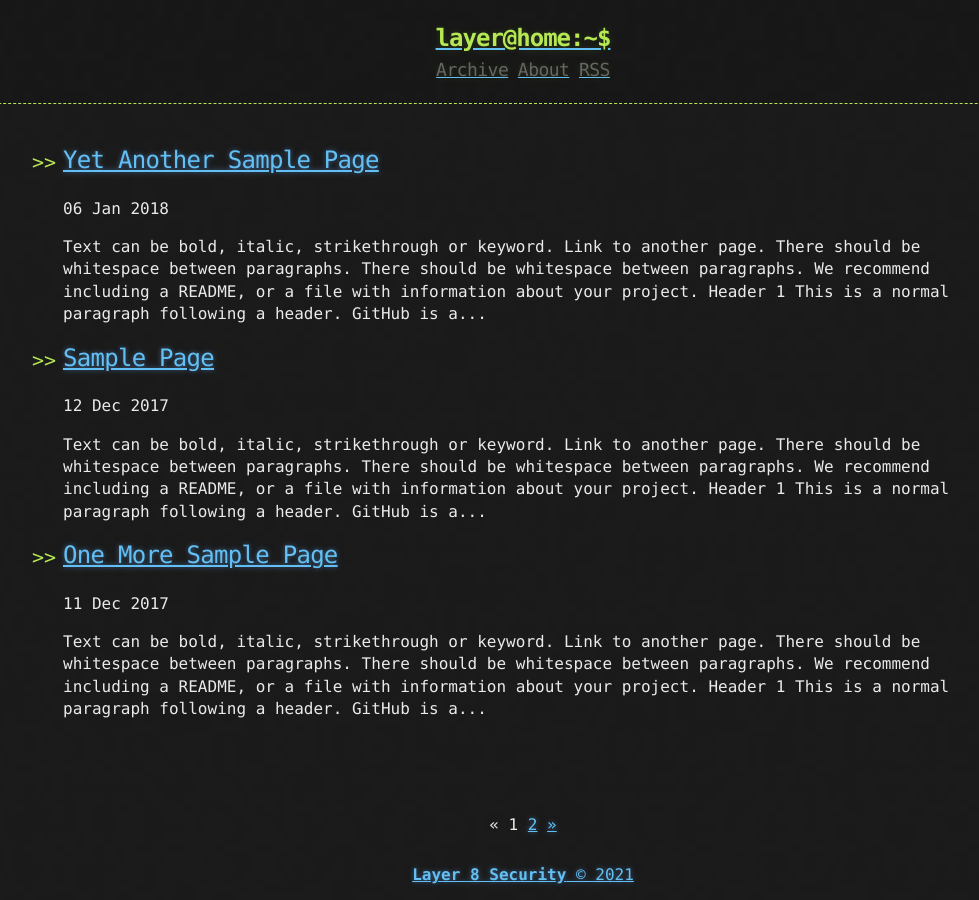
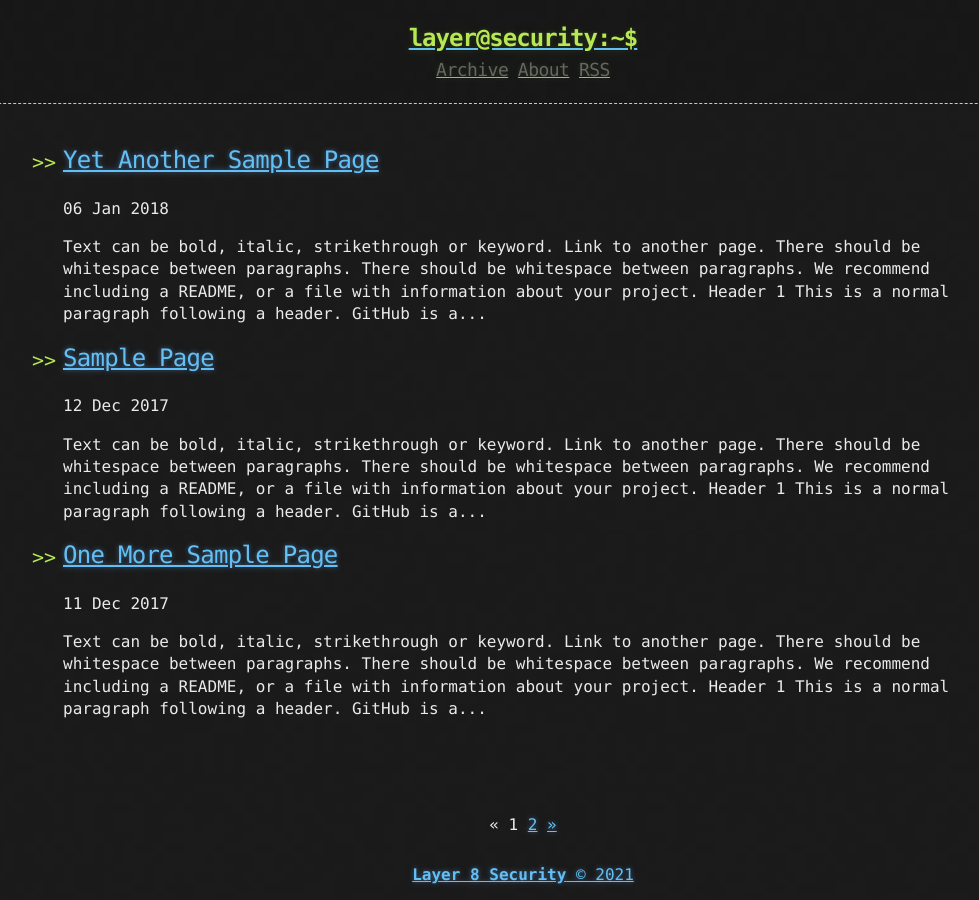
Before and after one commit to Layer8Sec/blog, a Jekyll site: the page built from index.html, in a window 1280 px wide. Shown: the whole page, without its empty margins (117-1096 px from the left). Built offline with Jekyll 4.4.1, drawn with Linux system fonts in a browser that asks for light colours; the list of posts is cut into pages by our own code.

Commit message:
Update header.html

```diff
--- a/_includes/header.html
+++ b/_includes/header.html
@@ -2,7 +2,7 @@
   <div>
     <a href="{{ "/" | prepend: site.baseurl | replace: '//', '/' }}">
     {% assign owner_first_name = site.owner | split: " " %}
-    <h1>{{ owner_first_name[0] owner_first_name[1]| downcase }}@home:~$</h1>
+    <h1>{{ owner_first_name[0] owner_first_name[1]| downcase }}@security:~$</h1>
     </a>
     <div class="header-links">
       {% include links.html %}
```
